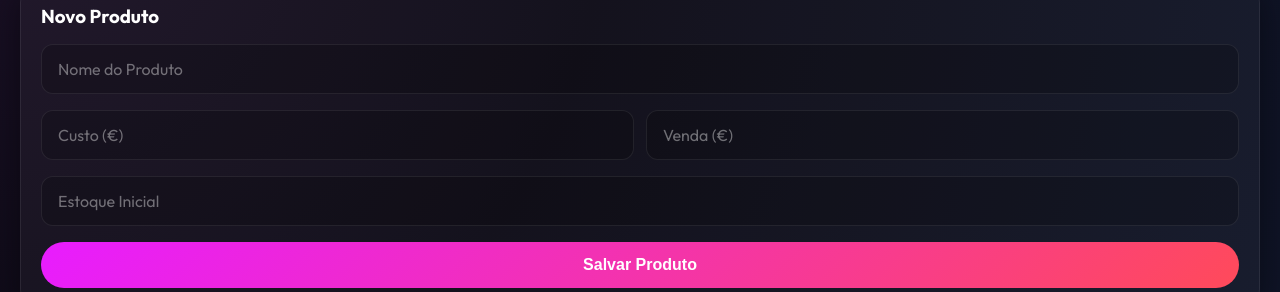
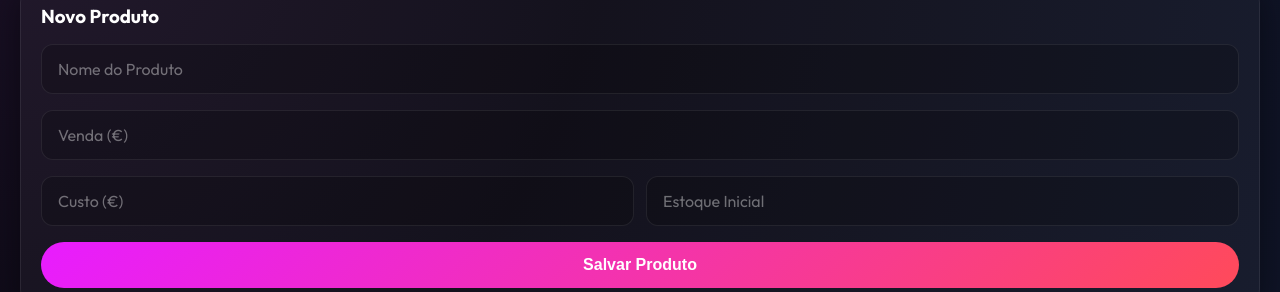
Before and after one commit to MFelipeG/Gerenciador-de-Vendas, a React (Vite) app: page /produtos in a window 1280 px wide. Both pictures are taken after a click on the button 1234 px from the left and 50 px from the top of the page. Shown: the part 117-409 px from the top of the page. Built offline with nearby package versions, Linux system fonts and the light colour scheme; no server answers; the database is empty.

Commit message:
feat: margem de lucro padrao com calculo automatico

```diff
--- a/src/pages/Configuracoes.jsx
+++ b/src/pages/Configuracoes.jsx
@@ -1,18 +1,22 @@
-import React, { useState, useEffect } from 'react';
-import { Save, User } from 'lucide-react';
+import { Save, User, Percent } from 'lucide-react';
 import toast from 'react-hot-toast';
 
 export default function Configuracoes() {
   const [nome, setNome] = useState('');
+  const [lucroPadrao, setLucroPadrao] = useState(30);
 
   useEffect(() => {
     const savedName = localStorage.getItem('vendedoraNome');
     if (savedName) setNome(savedName);
+
+    const savedLucro = localStorage.getItem('lucroPadrao');
+    if (savedLucro) setLucroPadrao(savedLucro);
   }, []);
 
   const handleSalvar = (e) => {
     e.preventDefault();
     localStorage.setItem('vendedoraNome', nome);
+    localStorage.setItem('lucroPadrao', lucroPadrao);
     toast.success('Configurações salvas com sucesso!');
   };
 
@@ -38,6 +42,19 @@ export default function Configuracoes() {
         </div>
 
         <div>
+          <label style={{ display: 'flex', gap: '8px', alignItems: 'center', marginBottom: '8px', color: 'var(--text-muted)' }}>
+            <Percent size={18} /> Margem de Lucro Padrão (%)
+          </label>
+          <input
+            type="number"
+            className="input-field"
+            placeholder="Ex: 30"
+            value={lucroPadrao}
+            onChange={e => setLucroPadrao(e.target.value)}
+          />
+        </div>
+
+        <div>
            <p style={{color: 'var(--text-muted)', fontSize: '0.85rem', lineHeight: '1.4'}}>
              A moeda do sistema já foi configurada para Euro (€) conforme solicitado.
            </p>
--- a/src/pages/Produtos.jsx
+++ b/src/pages/Produtos.jsx
@@ -9,8 +9,12 @@ export default function Produtos() {
   const [produtos, setProdutos] = useState([]);
   const [showForm, setShowForm] = useState(false);
   const [novoProduto, setNovoProduto] = useState({ nome: '', precoCusto: '', precoVenda: '', estoque: '' });
+  const [lucroPadrao, setLucroPadrao] = useState(30);
 
   useEffect(() => {
+    const savedLucro = localStorage.getItem('lucroPadrao');
+    if (savedLucro) setLucroPadrao(Number(savedLucro));
+
     const q = query(collection(db, 'produtos'), orderBy('nome'));
     const unsubscribe = onSnapshot(q, (snapshot) => {
       setProdutos(snapshot.docs.map(doc => ({ id: doc.id, ...doc.data() })));
@@ -79,26 +83,34 @@ export default function Produtos() {
           <div style={{ display: 'flex', gap: '12px' }}>
             <input
               type="number"
+              placeholder="Venda (€)"
+              className="input-field"
+              value={novoProduto.precoVenda}
+              onChange={(e) => {
+                const venda = e.target.value;
+                const custoAuto = venda ? (parseFloat(venda) * (1 - (lucroPadrao / 100))).toFixed(2) : '';
+                setNovoProduto({...novoProduto, precoVenda: venda, precoCusto: custoAuto});
+              }}
+              required
+            />
+          </div>
+          <div style={{ display: 'flex', gap: '12px' }}>
+            <input
+              type="number"
               placeholder="Custo (€)"
               className="input-field"
               value={novoProduto.precoCusto}
               onChange={(e) => setNovoProduto({...novoProduto, precoCusto: e.target.value})}
+              required
             />
             <input
               type="number"
-              placeholder="Venda (€)"
+              placeholder="Estoque Inicial"
               className="input-field"
-              value={novoProduto.precoVenda}
-              onChange={(e) => setNovoProduto({...novoProduto, precoVenda: e.target.value})}
+              value={novoProduto.estoque}
+              onChange={(e) => setNovoProduto({...novoProduto, estoque: e.target.value})}
             />
           </div>
-          <input
-            type="number"
-            placeholder="Estoque Inicial"
-            className="input-field"
-            value={novoProduto.estoque}
-            onChange={(e) => setNovoProduto({...novoProduto, estoque: e.target.value})}
-          />
           <button type="submit" className="btn-primary">Salvar Produto</button>
         </form>
       )}
```
